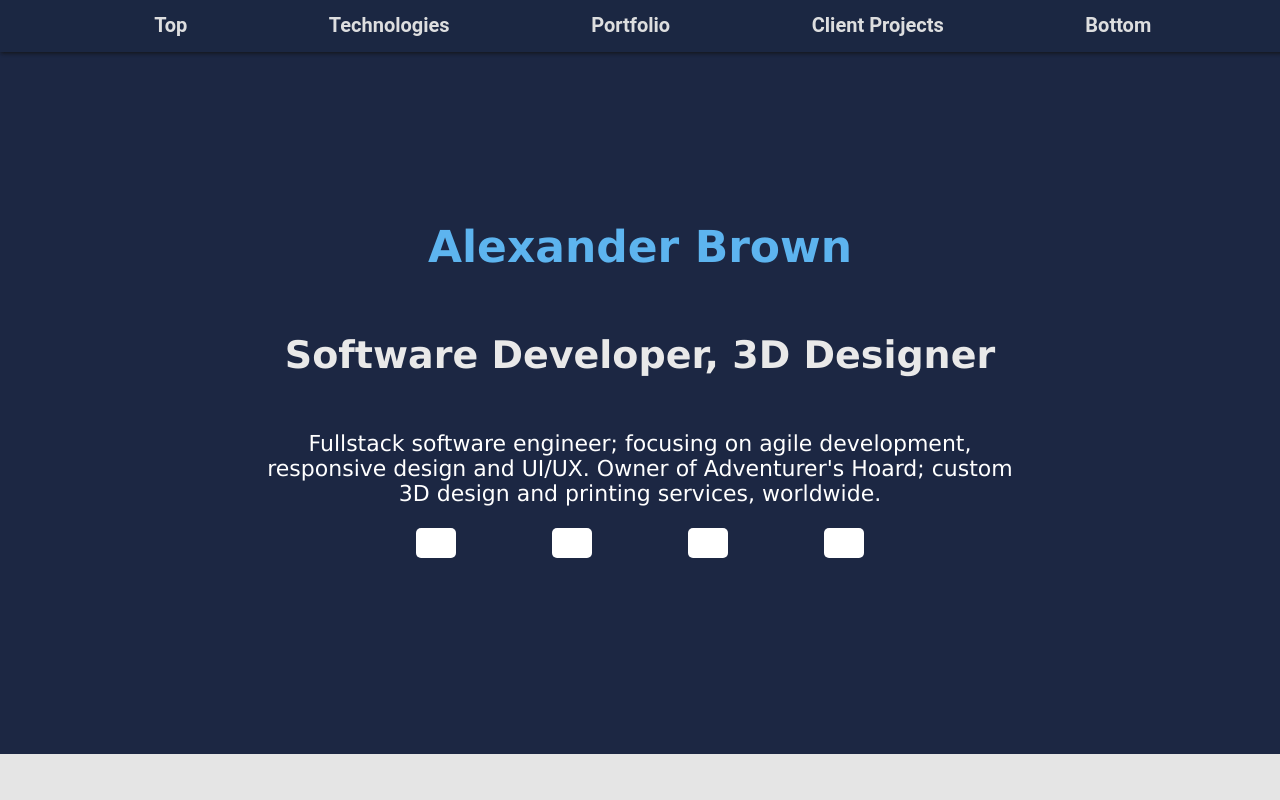
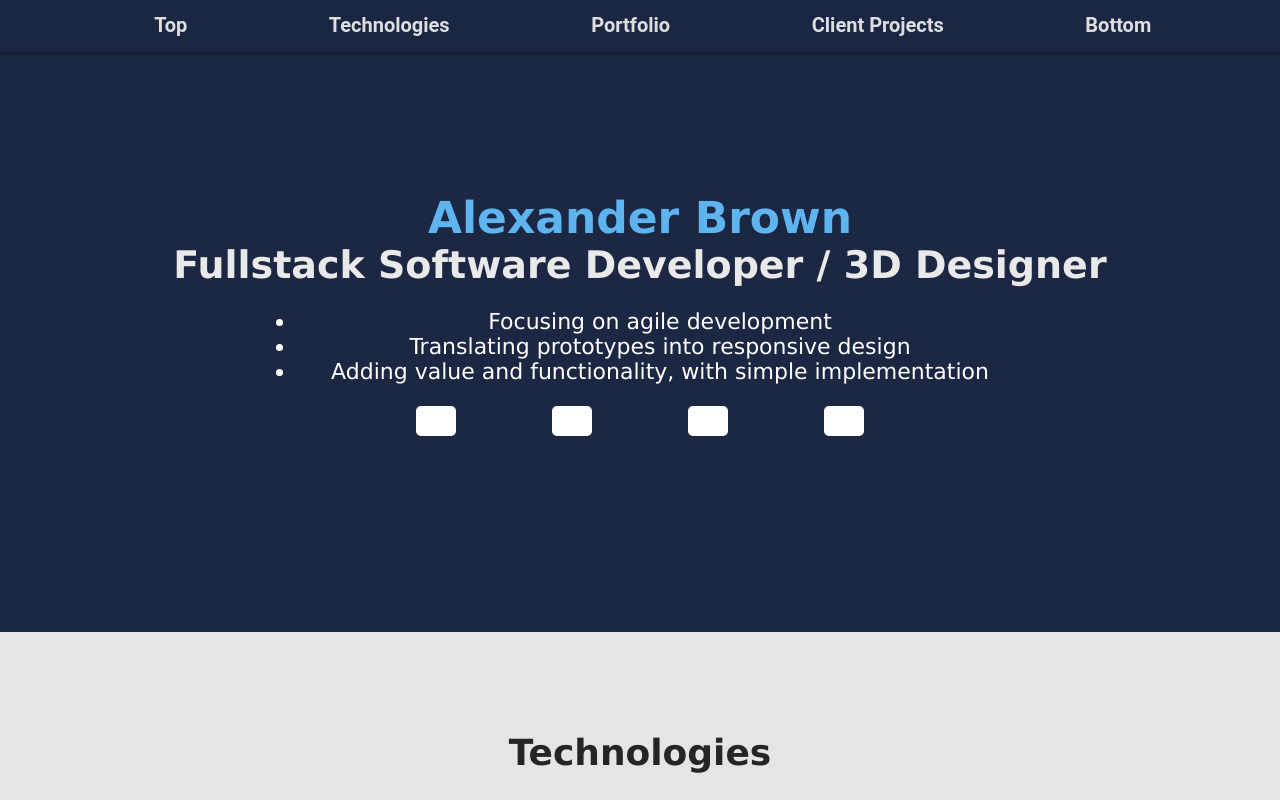
Before and after one commit to AlexBrown4020/dev-portfolio, a React (Create React App) app: page / in a window 1280 px wide. Shown: the top 800 px of the page. Built offline with nearby package versions, Linux system fonts and the light colour scheme; grey boxes are pictures that could not be loaded.

Commit message:
Feat: Update banner descriptions and layout

```diff
--- a/src/components/banner/Banner.js
+++ b/src/components/banner/Banner.js
@@ -4,9 +4,13 @@ export default function Banner () {
     return (
         <main>
             <h1 id='dev-name'>Alexander Brown</h1>
-            <h2 className='dev-description'>Software Developer, 3D Designer</h2>
+            <h2 className='dev-description'>Fullstack Software Developer / 3D Designer</h2>
             <div id='dev-paragraph-container'>
-                <p id='dev-paragraph'>Fullstack software engineer; focusing on agile development, responsive design and UI/UX. Owner of Adventurer's Hoard; custom 3D design and printing services, worldwide. </p>
+                <ul id='dev-paragraph'>
+                    <li className='dev-focus'>Focusing on agile development</li>
+                    <li className='dev-focus'>Translating prototypes into responsive design</li>
+                    <li className='dev-focus'>Adding value and functionality, with simple implementation</li>
+                </ul>
             </div>
             <div id='social-link-container'>
                 <a href="https://www.linkedin.com/in/alexander-brown-2a6b7820a/" className="contact-image">
--- a/src/components/banner/banner.css
+++ b/src/components/banner/banner.css
@@ -10,12 +10,14 @@ main {
 #dev-name {
     color: rgb(93, 180, 239);
     font-size: 44px;
+    margin: 0px;
 }
 
 .dev-description {
     color: rgb(233, 233, 233);
     text-align:center;
     font-size: 38px;
+    margin: 0px;
 }
 
 #dev-paragraph-container {
```
